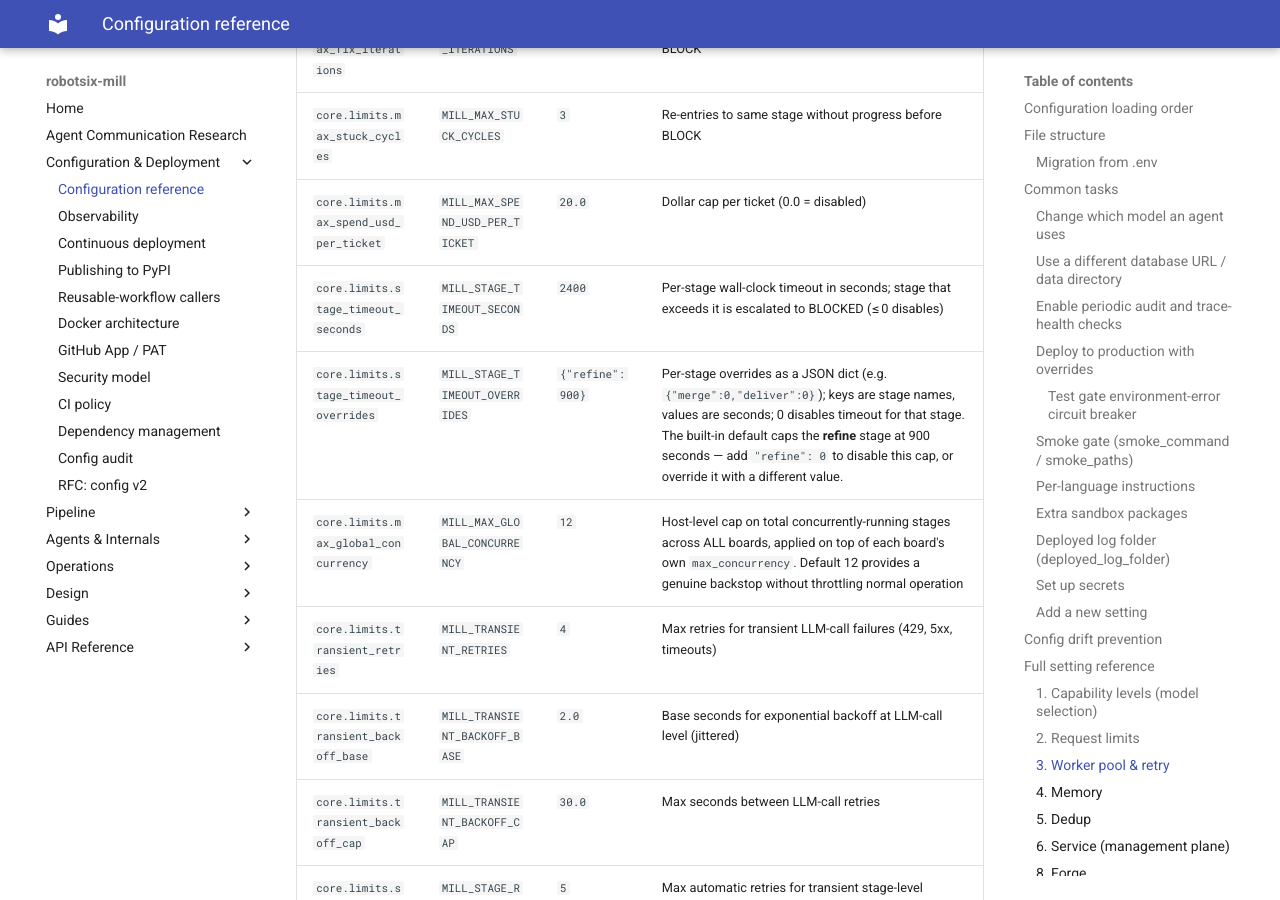
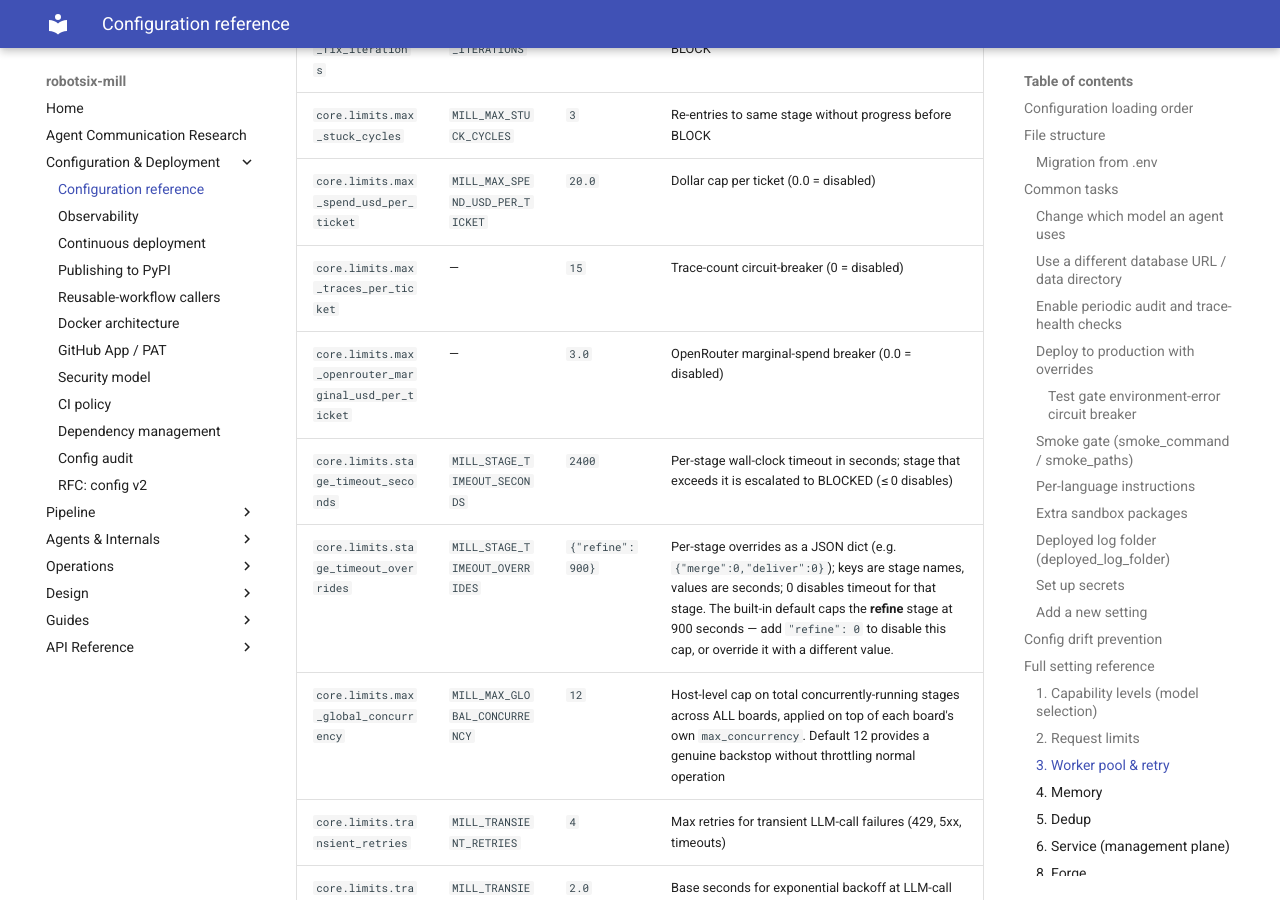
Before and after one commit to damien-robotsix/robotsix-mill, an MkDocs documentation site: the page built from docs/configuration.md, in a window 1280 px wide and 900 px high, scrolled down 10274 px. Built offline with MkDocs 1.6.1 and Material for MkDocs 9.7.7, drawn with Linux system fonts in a browser that asks for light colours.

Commit message:
mill: config drift: docs default mismatch for max_traces_per_ticket (20260626T090307Z-config-drift-docs-default-mismatch-for-m-a247)

```diff
--- a/docs/configuration.md
+++ b/docs/configuration.md
@@ -414,6 +414,8 @@ the `claude` CLI in the container). These knobs govern that path:
 | `core.limits.max_fix_iterations` | `MILL_MAX_FIX_ITERATIONS` | `8` | Max implement→test fix loop iterations before BLOCK |
 | `core.limits.max_stuck_cycles` | `MILL_MAX_STUCK_CYCLES` | `3` | Re-entries to same stage without progress before BLOCK |
 | `core.limits.max_spend_usd_per_ticket` | `MILL_MAX_SPEND_USD_PER_TICKET` | `20.0` | Dollar cap per ticket (0.0 = disabled) |
+| `core.limits.max_traces_per_ticket` | — | `15` | Trace-count circuit-breaker (0 = disabled) |
+| `core.limits.max_openrouter_marginal_usd_per_ticket` | — | `3.0` | OpenRouter marginal-spend breaker (0.0 = disabled) |
 | `core.limits.stage_timeout_seconds` | `MILL_STAGE_TIMEOUT_SECONDS` | `2400` | Per-stage wall-clock timeout in seconds; stage that exceeds it is escalated to BLOCKED (≤ 0 disables) |
 | `core.limits.stage_timeout_overrides` | `MILL_STAGE_TIMEOUT_OVERRIDES` | `{"refine": 900}` | Per-stage overrides as a JSON dict (e.g. `{"merge":0,"deliver":0}`); keys are stage names, values are seconds; 0 disables timeout for that stage. The built-in default caps the **refine** stage at 900 seconds — add `"refine": 0` to disable this cap, or override it with a different value. |
 | `core.limits.max_global_concurrency` | `MILL_MAX_GLOBAL_CONCURRENCY` | `12` | Host-level cap on total concurrently-running stages across ALL boards, applied on top of each board's own `max_concurrency`. Default 12 provides a genuine backstop without throttling normal operation |
```
